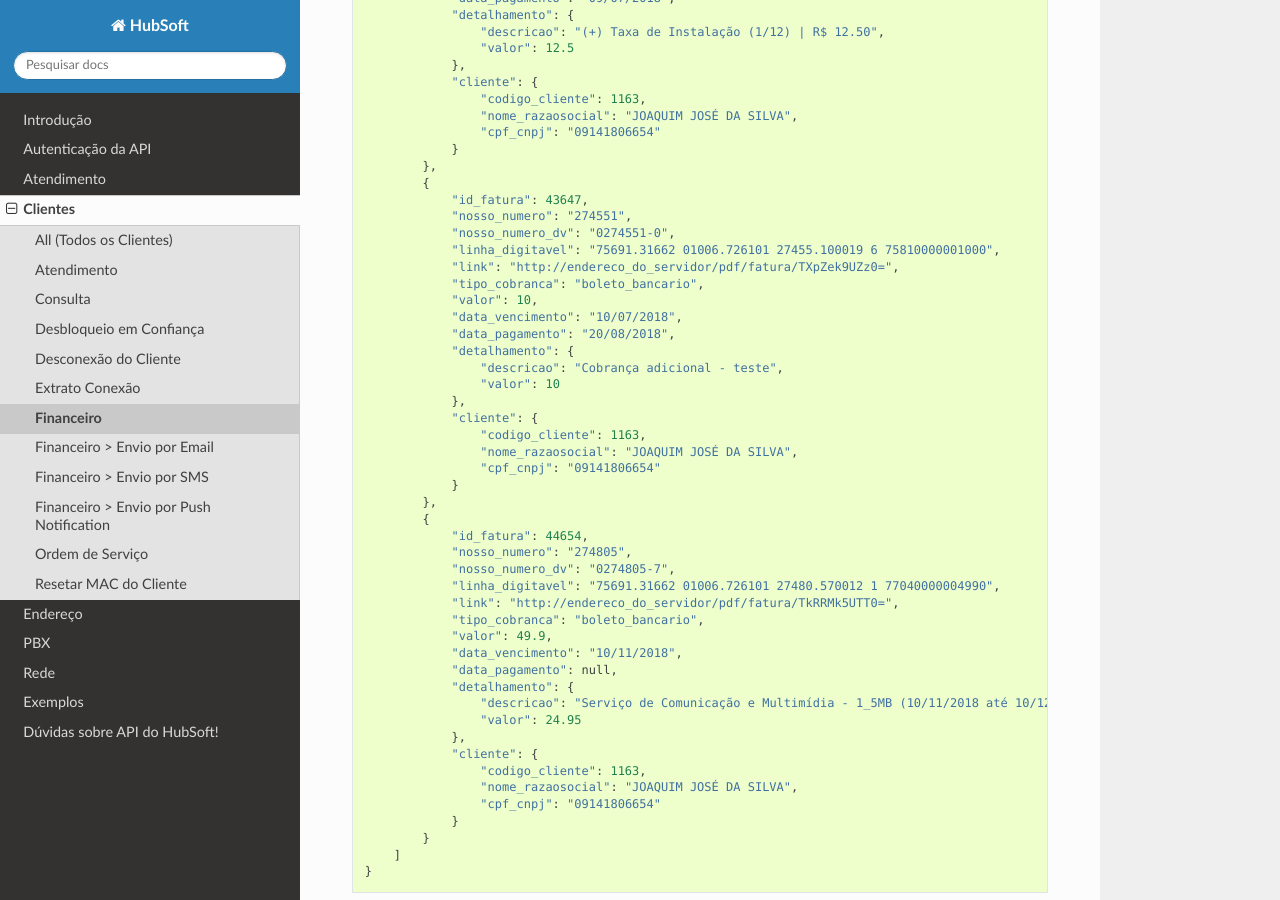
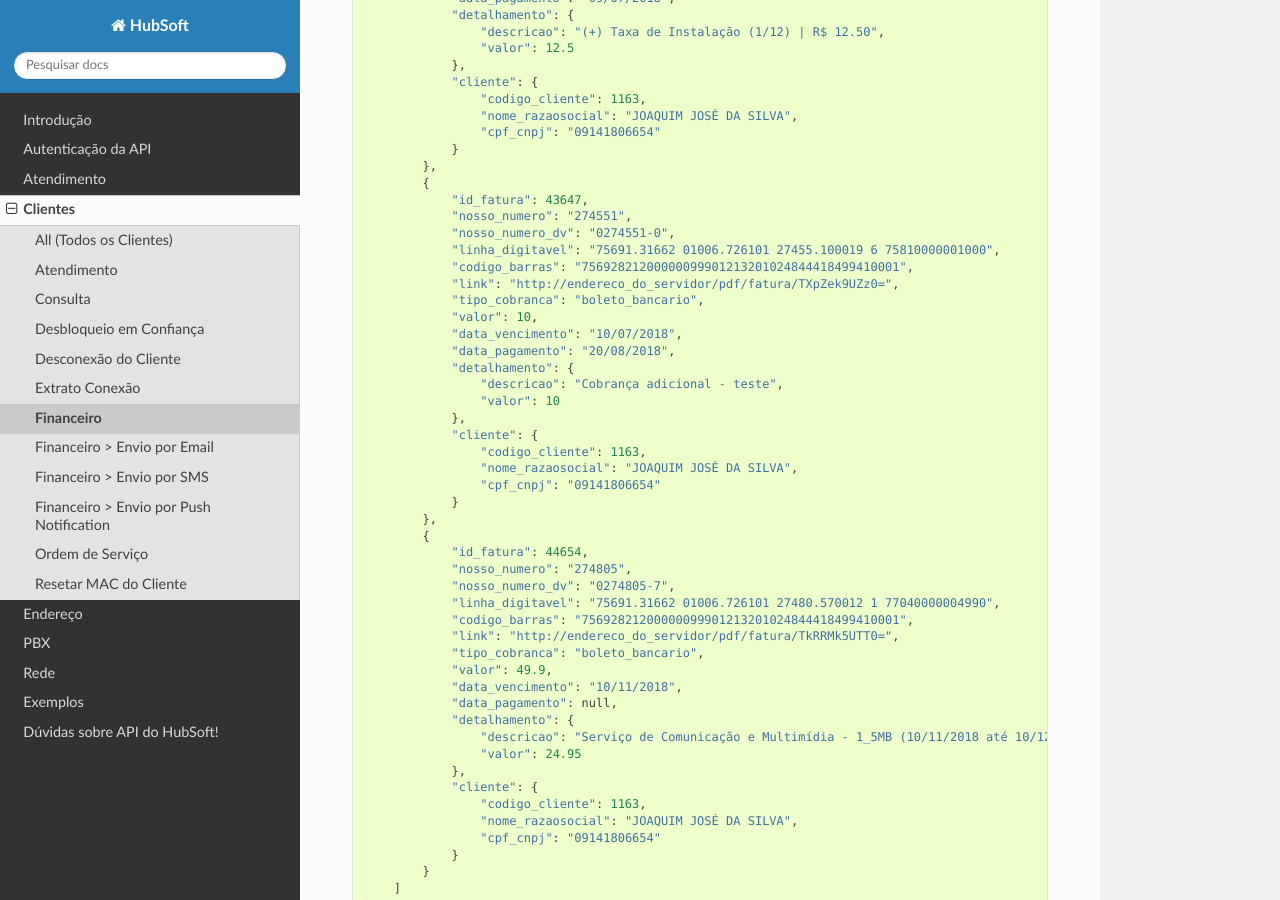
Before and after one commit to hubsoftbrasil/api, a Sphinx documentation site: the page built from docs/source/clientes/financeiro.rst, in a window 1280 px wide and 900 px high, scrolled down 1776 px. Built offline with Sphinx 7.4.7 and the Read the Docs theme 2.0.0, drawn with Linux system fonts in a browser that asks for light colours.

Commit message:
Melhorias API. Acrescentando codigo de barras no retorno de faturas

```diff
--- a/docs/source/clientes/financeiro.rst
+++ b/docs/source/clientes/financeiro.rst
@@ -135,6 +135,7 @@ Retorno da requisição GET::
 	            "nosso_numero": "274551",
 	            "nosso_numero_dv": "0274551-0",
 	            "linha_digitavel": "75691.31662 01006.726101 27455.100019 6 75810000001000",
+	            "codigo_barras": "75692821200000099901213201024844418499410001",
 	            "link": "http://endereco_do_servidor/pdf/fatura/TXpZek9UZz0=",
 	            "tipo_cobranca": "boleto_bancario",
 	            "valor": 10,
@@ -155,6 +156,7 @@ Retorno da requisição GET::
 	            "nosso_numero": "274805",
 	            "nosso_numero_dv": "0274805-7",
 	            "linha_digitavel": "75691.31662 01006.726101 27480.570012 1 77040000004990",
+	            "codigo_barras": "75692821200000099901213201024844418499410001",
 	            "link": "http://endereco_do_servidor/pdf/fatura/TkRRMk5UTT0=",
 	            "tipo_cobranca": "boleto_bancario",
 	            "valor": 49.9,
```
